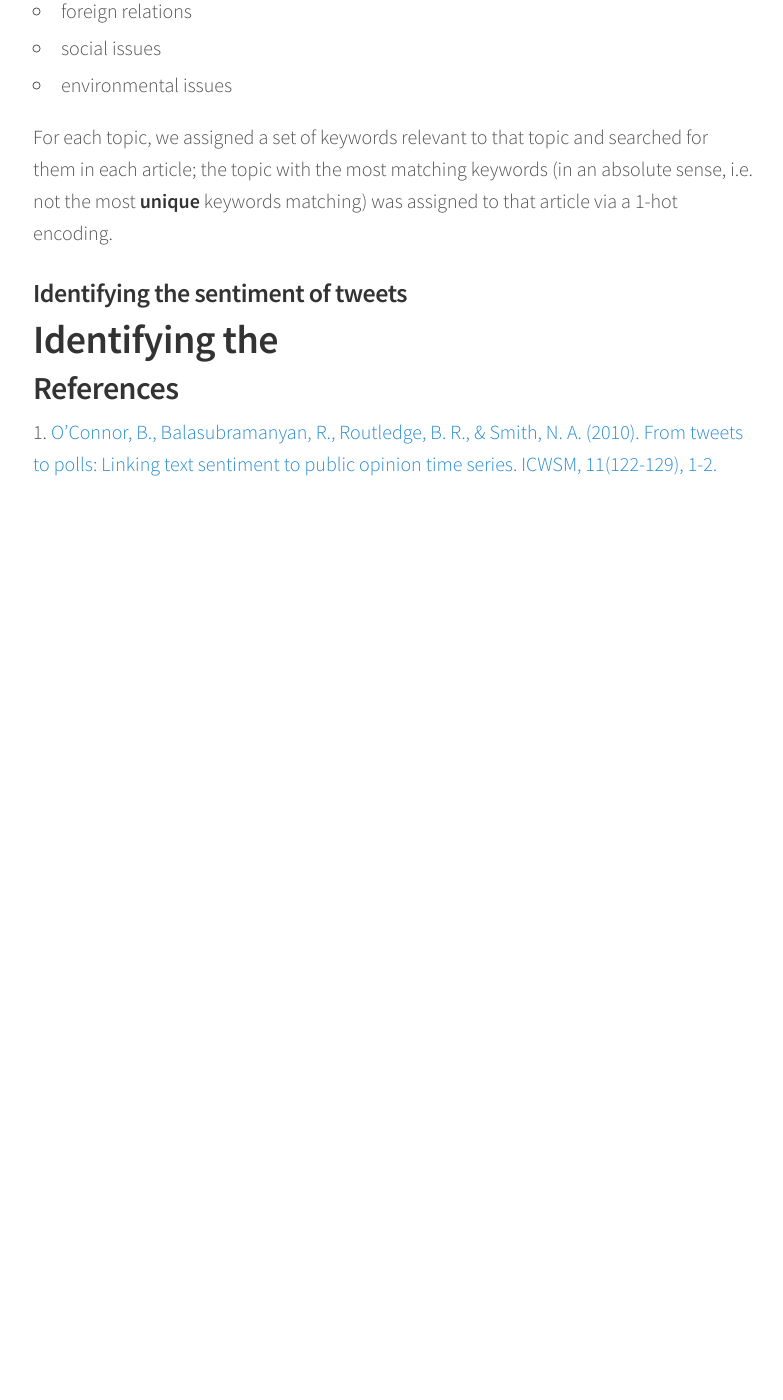
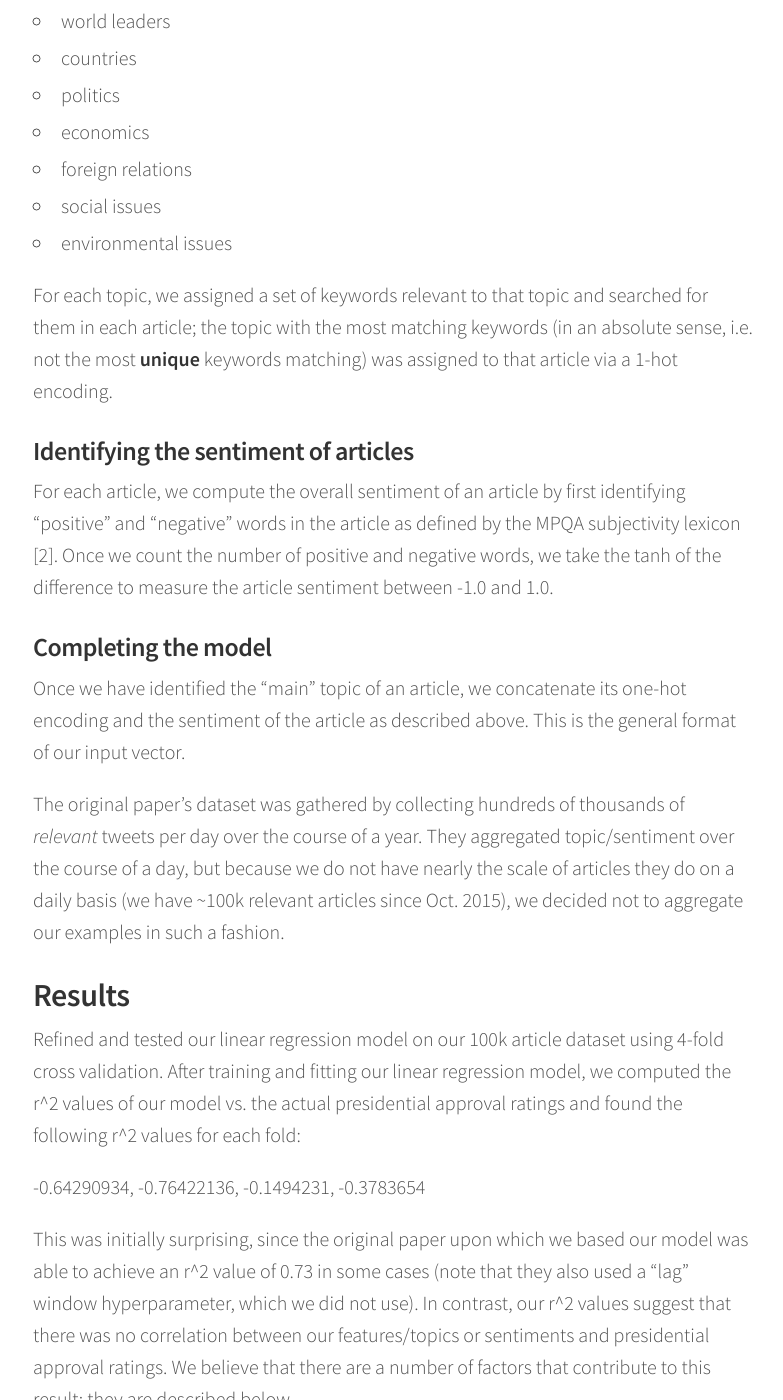
Before and after one commit to ASethi77/StateOfTheMedia, a Jekyll site: the page built from docs/_posts/2017-04-25-blog-post-five.markdown, in a window 1280 px wide and 1400 px high, scrolled down 1813 px. Shown: the whole window, without its empty margins (247-1030 px from the left). Built offline with Jekyll 4.4.1, drawn with Linux system fonts in a browser that asks for light colours; before the commit the page ends 2413 px from its top, so only the background shows below that; some of the changed text lies outside the part shown.

Commit message:
Updating blog post'

```diff
--- a/docs/_posts/2017-04-25-blog-post-five.markdown
+++ b/docs/_posts/2017-04-25-blog-post-five.markdown
@@ -24,6 +24,8 @@
 (i.e. significantly better than chance, though not necessarily > 85% accuracy); more on this below.
 
 ## First model: Decision Tree Regression
+
+For our first strawman, we chose to use an aggregated bag of words for each day of articles as features to a decision tree regressor to predict presidential approval ratings. Each input vector was the count of each word that occurred during that day. Not surprisingly, this approach didn’t work very well.
 
 ## Second model: Linear Regression
 
@@ -59,9 +61,26 @@
 topic with the most matching keywords (in an absolute sense, i.e. not the most **unique** keywords matching)
 was assigned to that article via a 1-hot encoding.
 
-### Identifying the sentiment of tweets
-# Identifying the
+### Identifying the sentiment of articles
+For each article, we compute the overall sentiment of an article by first identifying “positive” and “negative” words in the article as defined by the MPQA subjectivity lexicon [2]. Once we count the number of positive and negative words, we take the tanh of the difference to measure the article sentiment between -1.0 and 1.0.
 
-## References
+### Completing the model
+Once we have identified the “main” topic of an article, we concatenate its one-hot encoding and the sentiment of the article as described above. This is the general format of our input vector.
+
+The original paper’s dataset was gathered by collecting hundreds of thousands of *relevant* tweets per day over the course of a year. They aggregated topic/sentiment over the course of a day, but because we do not have nearly the scale of articles they do on a daily basis (we have ~100k relevant articles since Oct. 2015), we decided not to aggregate our examples in such a fashion.
+
+## Results
+
+Refined and tested our linear regression model on our 100k article dataset using 4-fold cross validation. After training and fitting our linear regression model, we computed the r^2 values of our model vs. the actual presidential approval ratings and found the following r^2 values for each fold:
+
+-0.64290934, -0.76422136, -0.1494231, -0.3783654
+
+This was initially surprising, since the original paper upon which we based our model was able to achieve an r^2 value of 0.73 in some cases (note that they also used a “lag” window hyperparameter, which we did not use). In contrast, our r^2 values suggest that there was no correlation between our features/topics or sentiments and presidential approval ratings. We believe that there are a number of factors that contribute to this result; they are described below.
+
+## Error Analysis
+
+The main limitation of our model is a significant lack of hits for sentiment signal words. When viewing a random sample of feature vectors that were being fed to our model as training data, a large majority of the sentiment values were heavily leaning towards the extremes. Even when we expanded the text being inputted to the full length of the articles, we saw no significant changes in R^2 values. One possible explanation is that news articles are inherently more neutral in their tone than tweets, so positive and negative lean is much more subtle.
+Another limitation is the sophistication to which we can accurately discern topics from signal words. At the moment we currently look for exact case insensitive matches of approximately 200 manually curated signal words for the topics. Some topics have disproportionately more signal words than others. There are also words that may have overlap between topics (such as “negotiation” between Foreign Relations and Economics). Open questions exist for where we should categorize utility words like “regulations”. And lastly, the signal words for topics themselves inherently have positive or negative sentiment skew that is unaccounted for in our model (for example both “peace accord” and “genocide” would contribute to the Foreign Relations label equally). Lastly, for topic extraction there is a question of what level of granularity should we branch our topics into (for example should “Race Relations” be a separate label or should its signal words be left under Social Issues).
+Because of the variety of articles we have in our dataset, and to some extent variety of quality sourcing as well, there is quite a lot of noise that does not contribute to our model. Although we remove entries that have zero contribution to any of the topic labels, we theorize there are still plenty of articles in the corpora that are minimally related to politics or presidential actions. This is completely different from say a twitter dataset where filtering for something like the name of the president can remove most junk. In addition each twitter user has equal credibility and impact as any other twitter user. We currently do not consider reputability of the journalistic source or the disproportionate impact of large scale real life events (say for example a stock market crash or declaring war). Eventually we need to find some way of weighting articles as well as identifying key events being talked about through the context of the articles.
 
 1. [O'Connor, B., Balasubramanyan, R., Routledge, B. R., & Smith, N. A. (2010). From tweets to polls: Linking text sentiment to public opinion time series. ICWSM, 11(122-129), 1-2.](https://homes.cs.washington.edu/~nasmith/papers/oconnor+balasubramanyan+routledge+smith.icwsm10.pdf)
```
